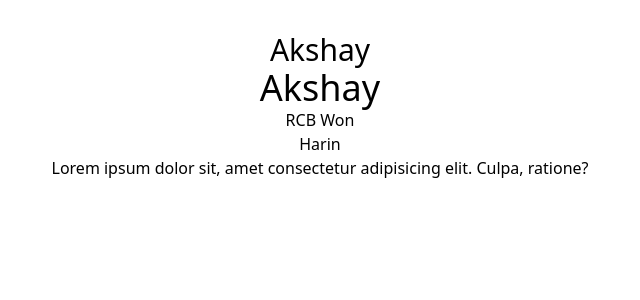
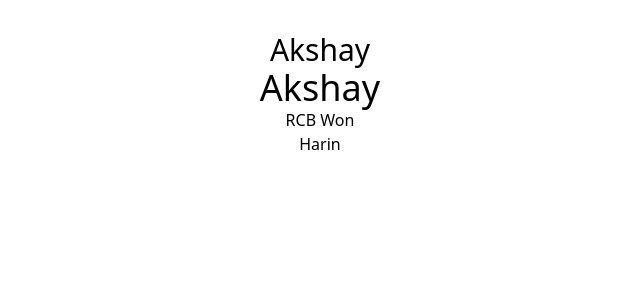
Before and after one commit to Nirupredd/homeexpert, a React (Vite) app in the folder client/: page / in a window 1280 px wide. Shown: the top 300 px of the page, without its empty margins (320-960 px from the left). Built offline with nearby package versions, Linux system fonts and the light colour scheme.

Commit message:
Reapply "comm"
This reverts commit f40bedab6e69374f34f20e2816129c07a08ea5b4.

```diff
--- a/client/src/App.jsx
+++ b/client/src/App.jsx
@@ -11,7 +11,6 @@
   <h1 className='text-4xl'>Akshay</h1>
   <h1>RCB Won</h1>
   <h1>Harin</h1>
-  <p>Lorem ipsum dolor sit, amet consectetur adipisicing elit. Culpa, ratione?</p>
    </div>
   )
 }
```
